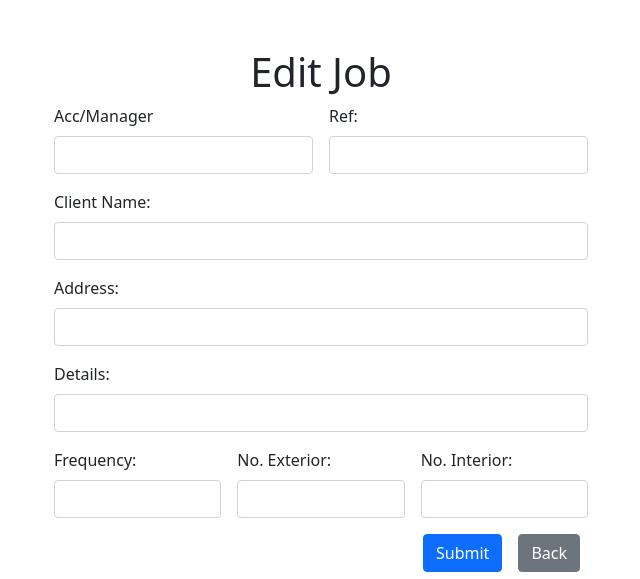
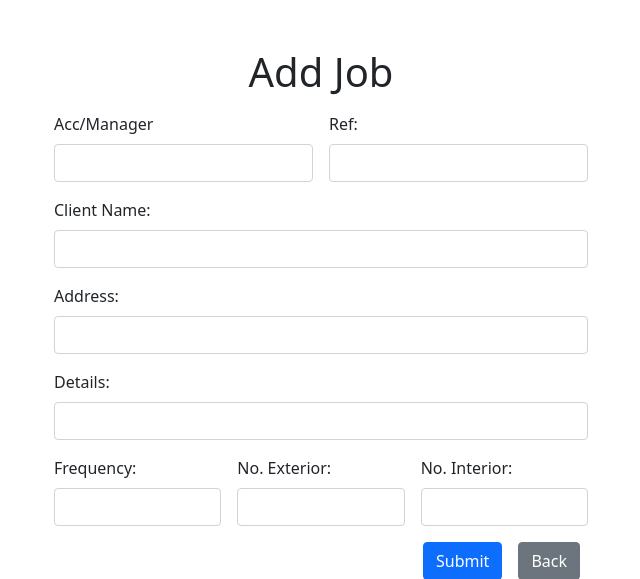
Before and after one commit to Mr-Dean/Round-Manager, a Node server app: page /jobs/newjob in a window 1280 px wide. Shown: the part 56-635 px from the top of the page, without its empty margins (307-947 px from the left). Run offline with Node 20, Linux system fonts and the light colour scheme; some libraries are stand-ins or nearby versions.

Commit message:
fixed typo and title margin

```diff
--- a/views/jobs/newjob.ejs
+++ b/views/jobs/newjob.ejs
@@ -1,7 +1,7 @@
 <% layout('layouts/boilerplate') -%>
     <div class="row">
         <div class="row">
-            <h1 class="text-center mb-2">Edit Job</h1>
+            <h1 class="text-center mb-3">Add Job</h1>
         <div class="col-6 offset-3">
             <form class="row g-3 needs-validation" action="/jobs" method="POST" novalidate>
                 <div class="col-md-6">
```
